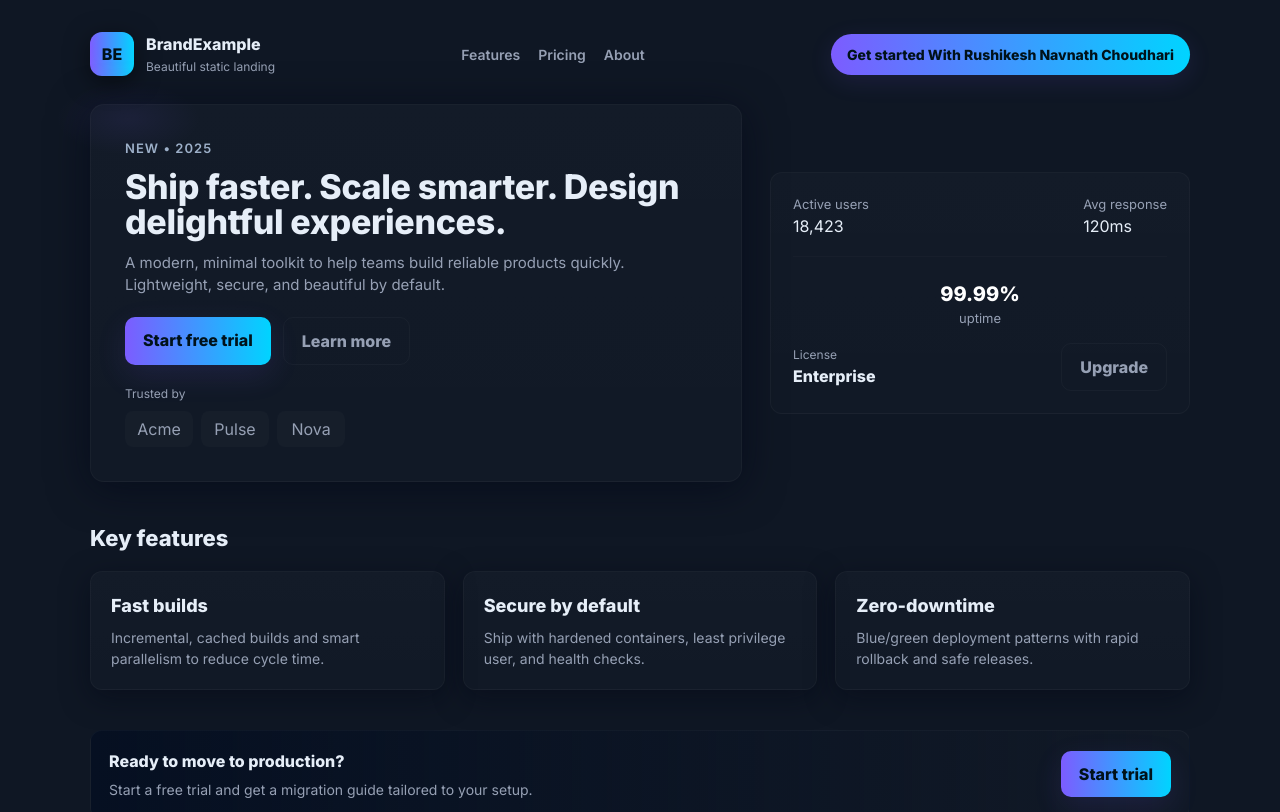
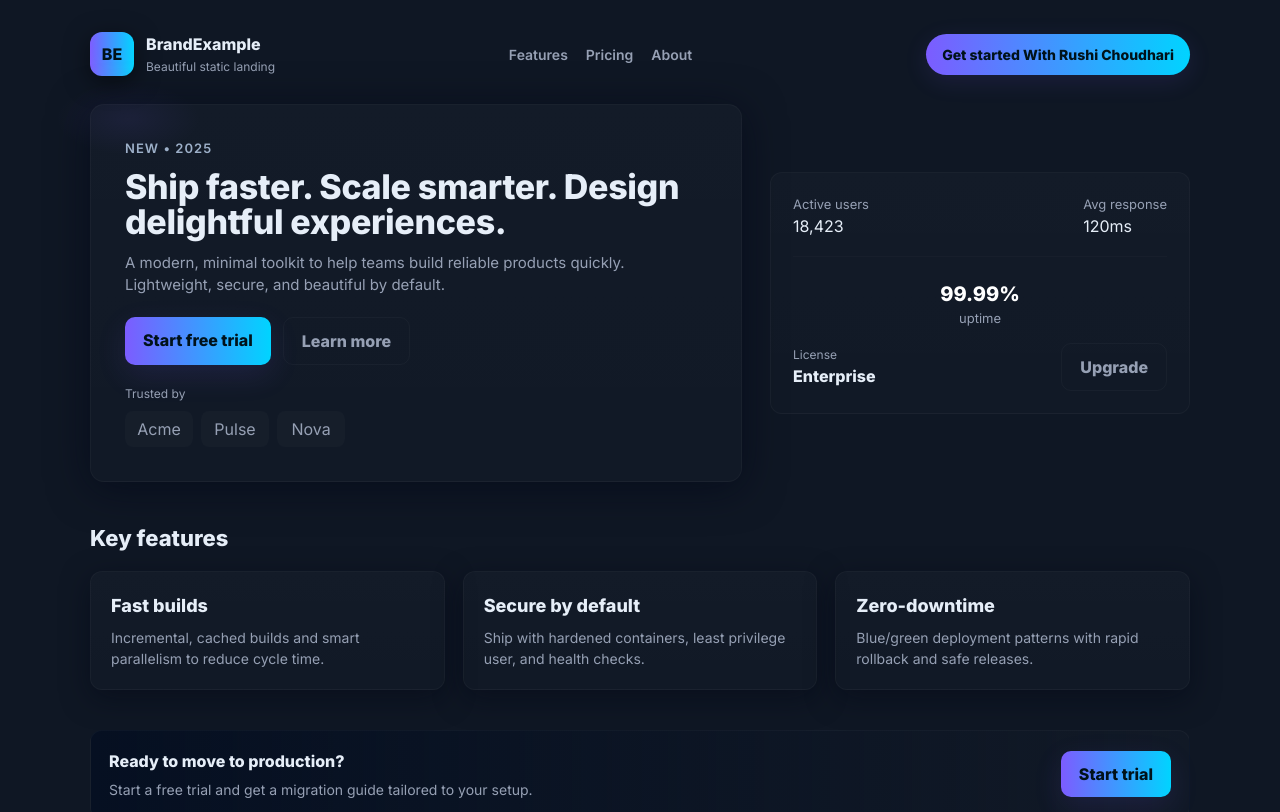
Before and after one commit to devrushikesh/my-task-1-project, a plain HTML site: page index.html in a window 1280 px wide. Shown: the top 812 px of the page. Drawn offline with Linux system fonts and the light colour scheme.

Commit message:
Update index.html

```diff
--- a/index.html
+++ b/index.html
@@ -233,7 +233,7 @@
         </ul>
       </nav>
 
-      <a href="#signup" class="cta">Get started With Rushikesh Navnath Choudhari</a>
+      <a href="#signup" class="cta">Get started With Rushi Choudhari</a>
     </header>
 
     <main>
```
